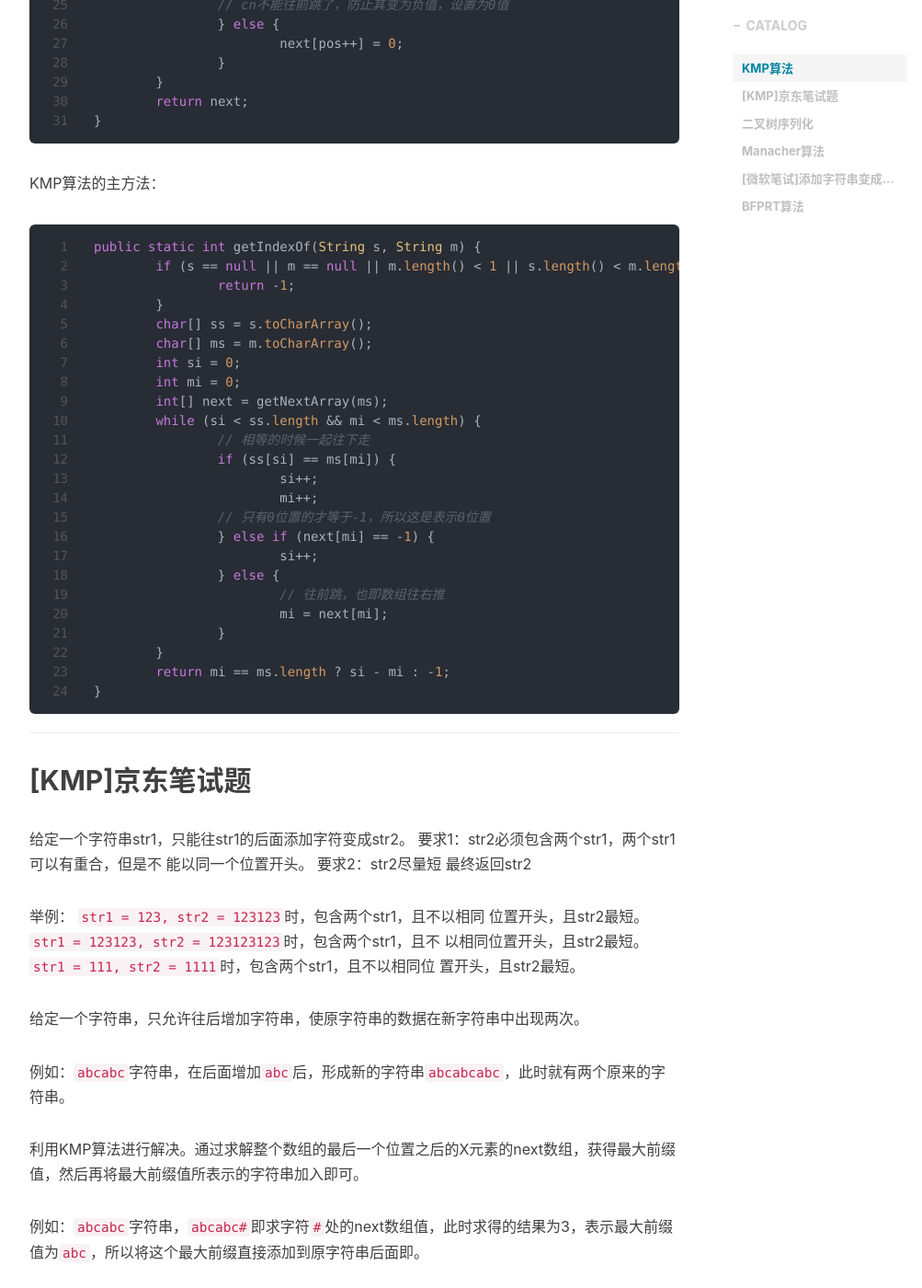
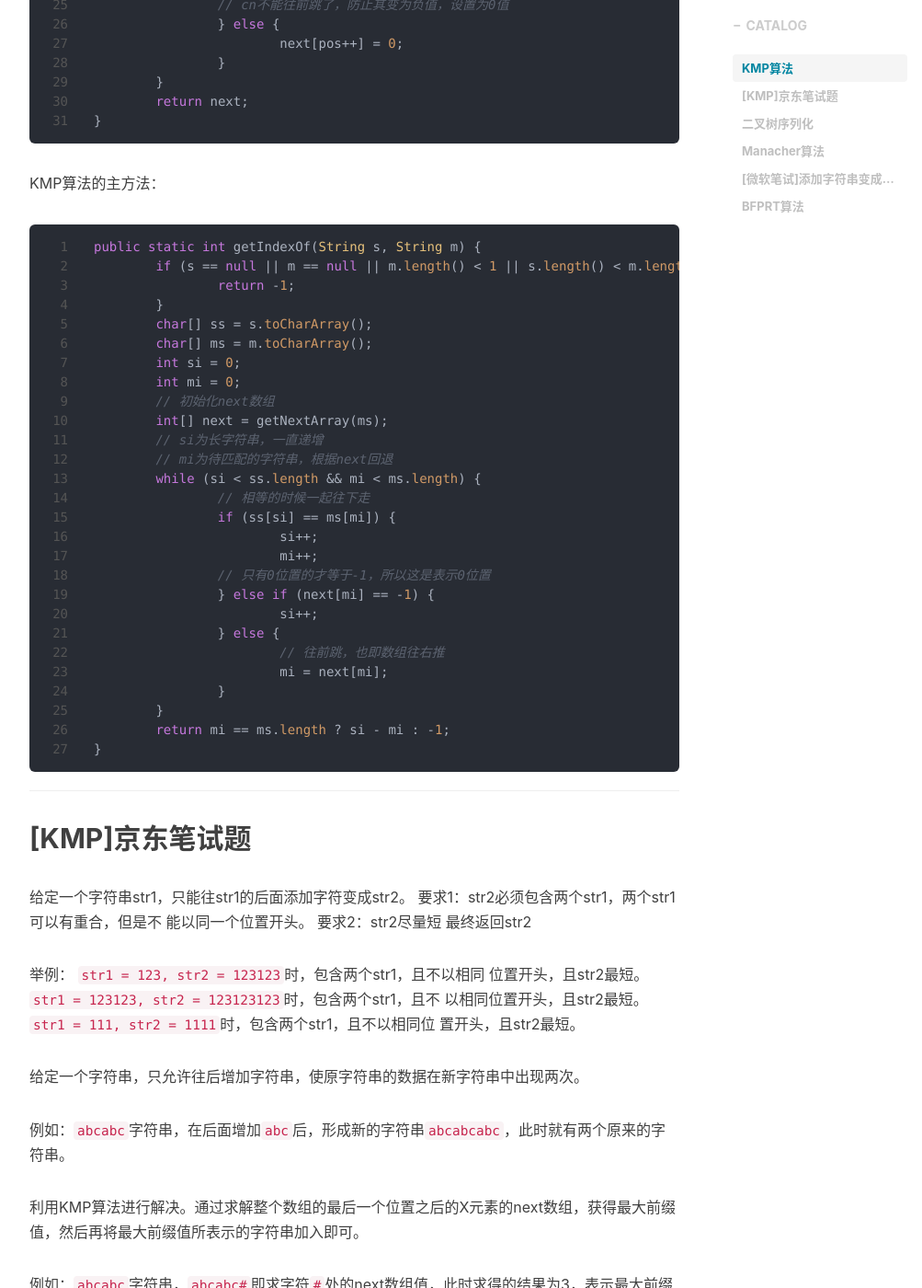
Before and after one commit to xinh79/xinh79.github.io, a Jekyll site: the page built from _posts/2019-12-21-左程云算法讲解笔记-VII.markdown, in a window 1280 px wide and 1400 px high, scrolled down 2218 px. Shown: the whole window at 92% size, without its empty margins (233-1236 px from the left). Built offline with Jekyll 4.4.1, drawn with Linux system fonts in a browser that asks for light colours; nearby versions of some CDN libraries; comment, search, counter and statistics services are not loaded; some of the changed text lies outside the part shown.

Commit message:
Update 2019-12-21-左程云算法讲解笔记-VII.markdown

```diff
--- a/_posts/2019-12-21-左程云算法讲解笔记-VII.markdown
+++ b/_posts/2019-12-21-左程云算法讲解笔记-VII.markdown
@@ -86,7 +86,10 @@ public static int getIndexOf(String s, String m) {
 	char[] ms = m.toCharArray();
 	int si = 0;
 	int mi = 0;
+	// 初始化next数组
 	int[] next = getNextArray(ms);
+	// si为长字符串，一直递增
+	// mi为待匹配的字符串，根据next回退
 	while (si < ss.length && mi < ms.length) {
 		// 相等的时候一起往下走
 		if (ss[si] == ms[mi]) {
@@ -165,6 +168,8 @@ public static int endNextLength(char[] chas) {
 ## 二叉树序列化
 
 如判断某棵树是否包含在另外一棵树中。将两个数序列化，如果字符串是其子串，则必定包含其中，反之亦然。当然为了避免出现诸如`12_#_#_`与`2_#_#_`出现误判，所以需要保证两个数值相等，或者个人觉得可以在前面也加一个`_`表示一个数据的开头与结尾。即`_12__#__#_`与`_2_#_#_`。
+
+如判断某棵树是否包含在另外一棵树中。转换为，判断字符串是否在某个
 
 **补充：**MD5加密的方式为`2^64=16^16`，也即一个16位长度的数据，每一位有16种情况（16进制表示`0~9`，`a~f`）
 
```
Also changed, not shown: other parts of _posts/2019-12-21-左程云算法讲解笔记-VII.markdown (+2 -0 lines).
